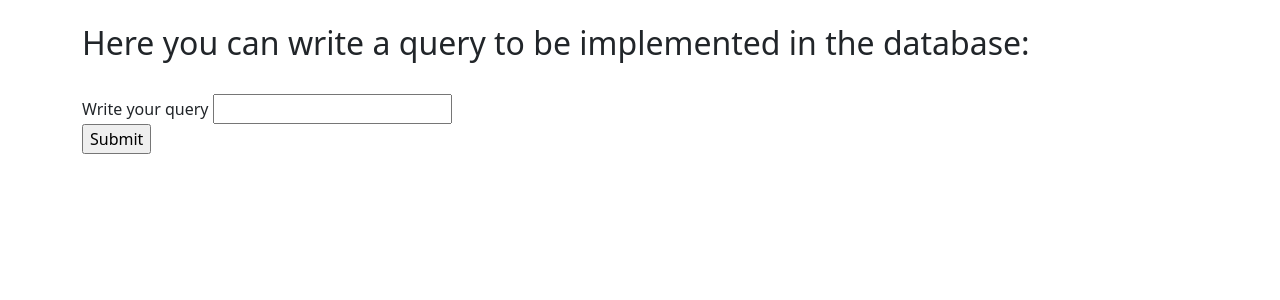
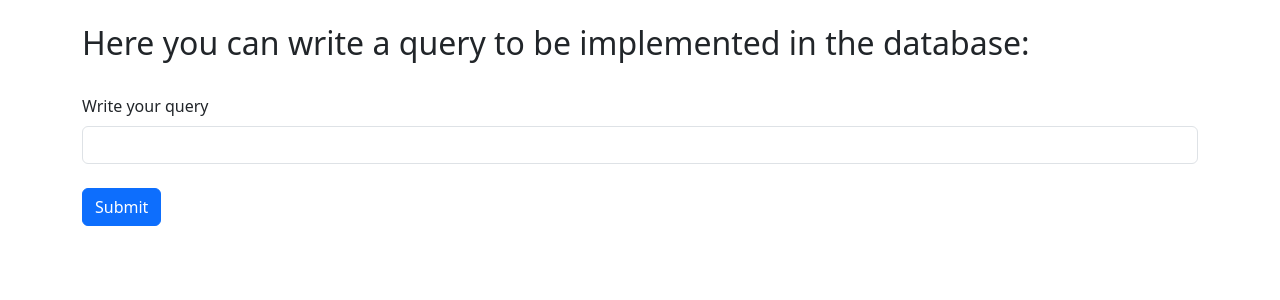
Before and after one commit to bugarin10/rd278-w6-MySQL, a Flask app: page /make_query in a window 1280 px wide. Shown: the part 56-356 px from the top of the page. Run offline with Flask 3, Linux system fonts and the light colour scheme.

Commit message:
upgrading

```diff
--- a/project/src/templates/query.html
+++ b/project/src/templates/query.html
@@ -8,10 +8,10 @@
 
     {{form.hidden_tag()}}
 
-    {{form.query_by_user.label}}
-    {{form.query_by_user}}
+    {{form.query_by_user.label(class="form-label")}}
+    {{form.query_by_user(class="form-control")}}
     <br/>
-    {{form.submit()}}
+    {{form.submit(class="btn btn-primary")}}
 
 </form>
 
```
